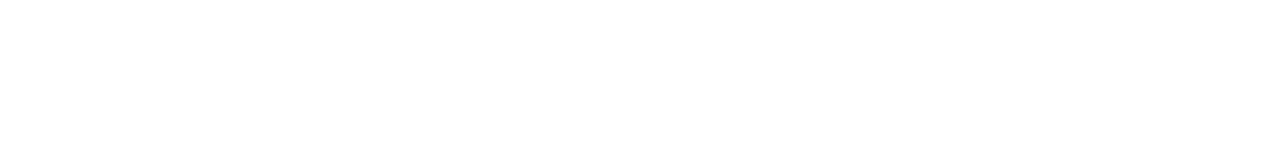
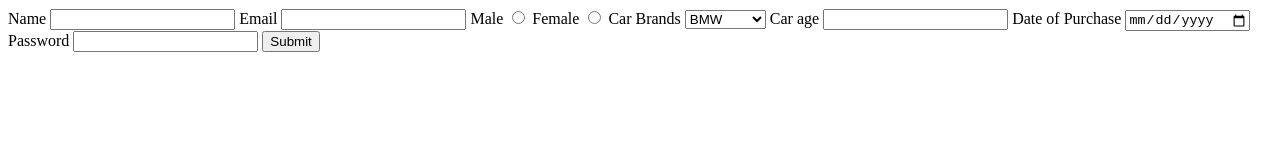
Before and after one commit to acciojob/car-insurance-form-Trilokesh237, a website: page main.html in a window 1280 px wide. Drawn offline with Linux system fonts and the light colour scheme.

Commit message:
created a submission

```diff
--- a/main.html
+++ b/main.html
@@ -8,6 +8,29 @@
 
 <body>
 	<!-- the entire body must be written by student -->
+	<form method="post">
+		<label for="name">Name</label>
+		<input type="text" id="name" required="Yes">
+		<label for="email">Email</label>
+		<input type="email" id="email" required="Yes">
+		<label>Male</label>
+		<input type="radio"  required="Yes" name="gender">
+		<label>Female</label>
+		<input type="radio"  required="Yes" name="gender">
+		<label for="cars">Car Brands</label>
+		<select id="cars">
+			<option>BMW</option>
+			<option>Audi</option>
+			<option>Mercedez</option>
+		</select>
+		<label for="carage">Car age</label>
+		<input type="Number" id="carage" required="Yes">
+		<label for="dop"> Date of Purchase</label>
+		<input type="date" id="dop" required="Yes">
+		<label for="password">Password</label>
+		<input type="password" id="password" Required="Yes">
+		<button type="submit" >Submit</button>
+	</form>
     <script type="text/javascript" src="./script.js">
 </script>
 
```
